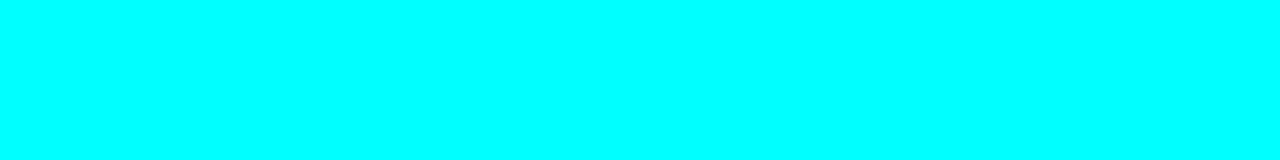
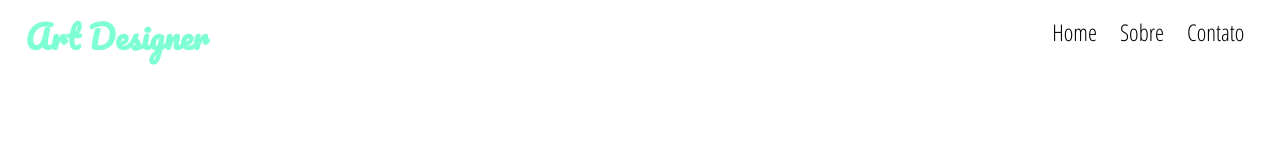
Before and after one commit to HMontarroyos/DankiCode_WebDesigner-Express, a plain HTML site: page index.html in a window 1280 px wide. Drawn offline with Linux system fonts and the light colour scheme.

Commit message:
feat:Adicionando Header á pagina

```diff
--- a/index.html
+++ b/index.html
@@ -3,13 +3,33 @@
 <head>
     <meta charset="UTF-8">
     <meta name="viewport" content="width=device-width, initial-scale=1.0">
-    <link rel="stylesheet" href="/styles/reset.css">
+    <!--<link rel="stylesheet" href="/styles/reset.css">-->
     <link rel="stylesheet" href="/styles/font-awesome.min.css">
     <link rel="stylesheet" href="/styles/styles.css">
+    <link href="https://fonts.googleapis.com/css2?family=Open+Sans+Condensed:wght@300&display=swap" rel="stylesheet">
+    <link href="https://fonts.googleapis.com/css2?family=Pacifico&display=swap" rel="stylesheet">
     <title>Home</title>
 </head>
 <body>
-
+<header>
+    <div class="container">
+        <div class="logo"><h1>Art Designer</h1></div>
+        <nav class="menu-desktop">
+            <ul>
+                <li>
+                    <a href="">Home</a>
+                </li>
+                <li>
+                    <a href="">Sobre</a>
+                </li>
+                <li>
+                    <a href="">Contato</a>
+                </li>
+            </ul>
+        </nav>
+        <div class="clear"></div>
+    </div>
+</header>
 
 
 </body>
--- a/styles/styles.css
+++ b/styles/styles.css
@@ -1,3 +1,51 @@
-body{
-    background-color: aqua;
+*{
+    margin: 0;
+	padding: 0;
+    border: 0;
+    box-sizing: border-box;
 }
+
+.container{
+    max-width: 1280px;
+    margin: 0 auto;
+    padding: 0 2%;
+    font-family: 'Open Sans Condensed', sans-serif;
+}
+
+.clear{clear: both;}
+
+header{
+    padding: 8px 0;
+}
+.logo{
+    font-family: 'Pacifico', cursive !important;
+    float: left;
+    color: #7FFFD4;
+}
+/* HEADER */
+
+nav.menu-desktop{
+    float: right;
+}
+nav.menu-desktop ul{
+    position: relative;
+    top: 8px;
+}
+nav.menu-desktop li{
+    padding: 0 10px;
+    font-weight: lighter;
+    display: inline-block;
+}
+nav.menu-desktop a{
+    color: black;
+    text-decoration: none;
+    transition: 0.5s;
+    font-size: 23px;
+}
+
+nav.menu-desktop a:hover{
+    font-weight: bold;
+    font-size: 30px;
+}
+
+/*******/
```
